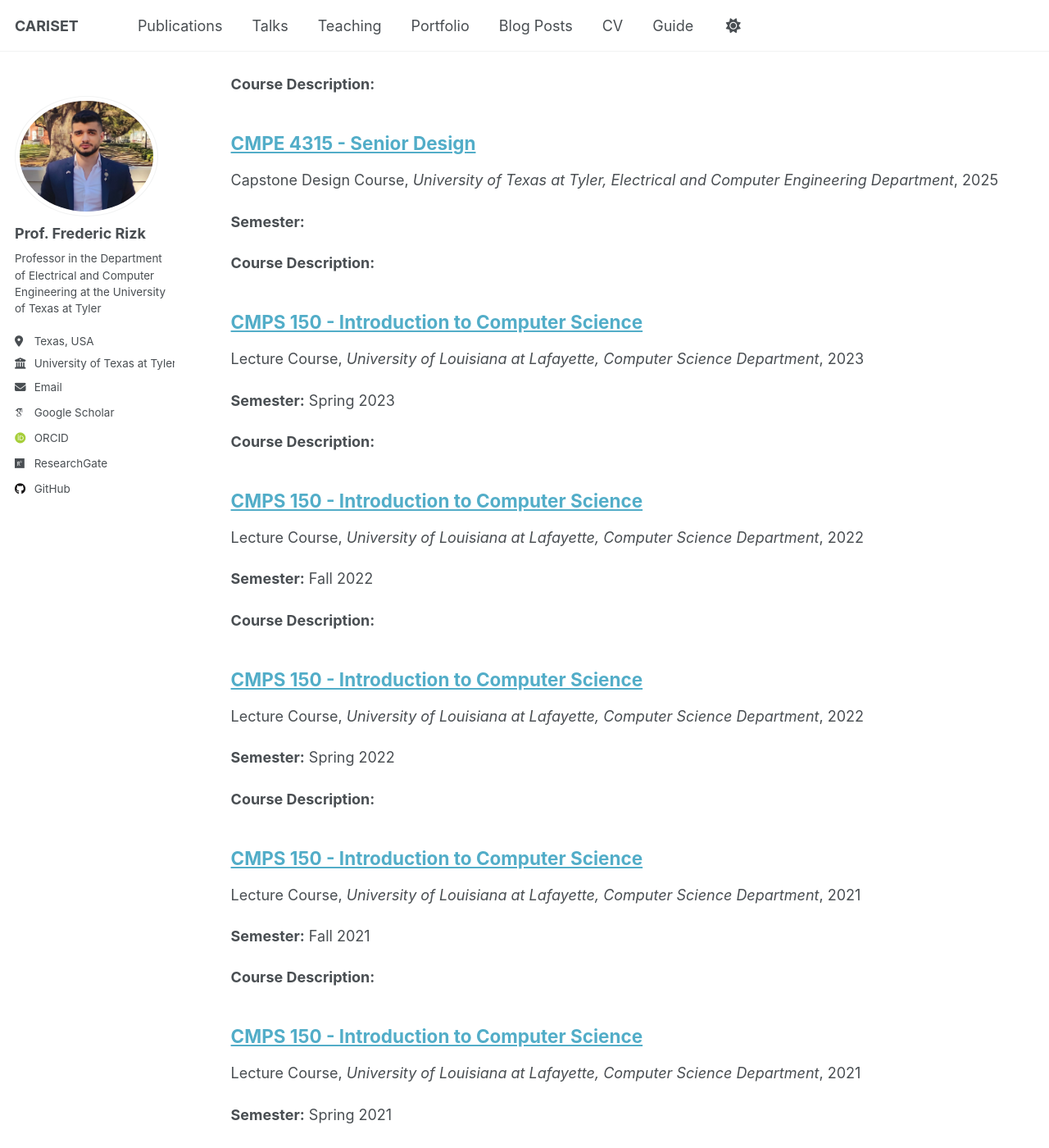
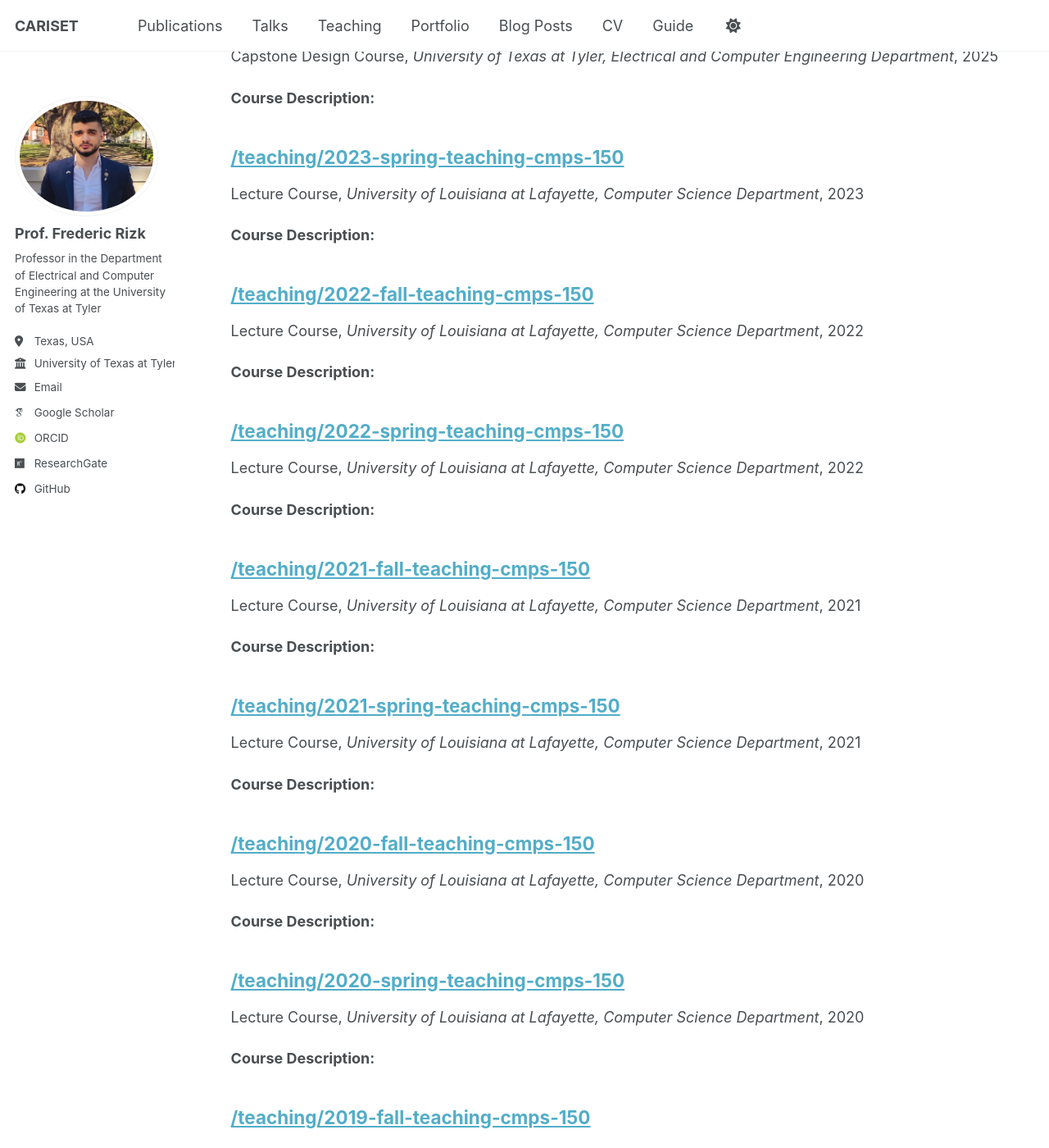
Before and after one commit to FredericRizk/CARISET.github.io, a Jekyll site: the page built from _pages/teaching.html, in a window 1280 px wide and 1400 px high, scrolled down 664 px. Shown: the whole window at 82% size. Built offline with Jekyll 4.4.1, drawn with Linux system fonts in a browser that asks for light colours; some web fonts are replaced; a script that is not in the unit is left out; some of the changed text lies outside the part shown.

Commit message:
Update archive-single.html

```diff
--- a/_includes/archive-single.html
+++ b/_includes/archive-single.html
@@ -6,86 +6,88 @@
   {% assign teaser = site.teaser %}
 {% endif %}
 
-{% if post.id %}
-  {% assign title = post.title | markdownify | remove: "<p>" | remove: "</p>" %}
-{% else %}
-  {% assign title = post.title %}
-{% endif %}
+{% assign title = post.id
+  | default: post.title
+  | markdownify
+  | remove: "<p>"
+  | remove: "</p>" %}
 
 <div class="{{ include.type | default: "list" }}__item">
   <article class="archive__item" itemscope itemtype="http://schema.org/CreativeWork">
+
     {% if include.type == "grid" and teaser %}
       <div class="archive__item-teaser">
-        <img src=
-          {% if teaser contains "://" %}
-            "{{ teaser }}"
-          {% else %}
-            "{{ teaser | prepend: "/images/" | prepend: base_path }}"
-          {% endif %}
-          alt="">
+        <img src="{% if teaser contains '://' %}{{ teaser }}{% else %}{{ teaser | prepend: '/images/' | prepend: base_path }}{% endif %}" alt="">
       </div>
     {% endif %}
 
     <h2 class="archive__item-title" itemprop="headline">
       {% if post.link %}
         <a href="{{ post.link }}">{{ title }}</a>
-        <a href="{{ base_path }}{{ post.url }}" rel="permalink"><i class="fa fa-link" aria-hidden="true" title="permalink"></i><span class="sr-only">Permalink</span></a>
+        <a href="{{ base_path }}{{ post.url }}" rel="permalink">
+          <i class="fa fa-link" aria-hidden="true" title="permalink"></i>
+          <span class="sr-only">Permalink</span>
+        </a>
       {% else %}
         <a href="{{ base_path }}{{ post.url }}" rel="permalink">{{ title }}</a>
       {% endif %}
     </h2>
 
     {% if post.read_time %}
-      <p class="page__meta"><i class="fa fa-clock" aria-hidden="true"></i> {% include read-time.html %}</p>
+      <p class="page__meta">
+        <i class="fa fa-clock" aria-hidden="true"></i> {% include read-time.html %}
+      </p>
     {% endif %}
 
     {% if post.collection == 'teaching' %}
-      <p> {{ post.type }}, <i>{{ post.venue }}</i>, {{ post.date | default: "1900-01-01" | date: "%Y" }} </p>
-      <!-- Display Semester and Year -->
-      <p><strong>Semester:</strong> {{ post.semester }} {{ post.year }}</p>
+      <p>
+        {{ post.type }},
+        <i>{{ post.venue }}</i>,
+        {{ post.date | default: "1900-01-01" | date: "%Y" }}
+      </p>
     {% elsif post.collection == 'publications' %}
-      <p>Published in <i>{{ post.venue }}</i>, {{ post.date | default: "1900-01-01" | date: "%Y" }} </p>
+      <p>
+        Published in <i>{{ post.venue }}</i>,
+        {{ post.date | default: "1900-01-01" | date: "%Y" }}
+      </p>
     {% elsif post.date %}
-     <p class="page__date"><strong><i class="fa fa-fw fa-calendar" aria-hidden="true"></i> {{ site.data.ui-text[site.locale].date_label | default: "Published:" }}</strong> <time datetime="{{ post.date | default: "1900-01-01" | date_to_xmlschema }}">{{ post.date | default: "1900-01-01" | date: "%B %d, %Y" }}</time></p>
+      <p class="page__date">
+        <strong>
+          <i class="fa fa-fw fa-calendar" aria-hidden="true"></i>
+          {{ site.data.ui-text[site.locale].date_label | default: "Published:" }}
+        </strong>
+        <time datetime="{{ post.date | date_to_xmlschema }}">
+          {{ post.date | date: "%B %d, %Y" }}
+        </time>
+      </p>
     {% endif %}
 
-    <!-- Only show the course description if on the individual course page -->
-    {% if page.url == post.url %}
-      <div class="archive__item-description">
-        <p>{{ post.content | markdownify }}</p>
-      </div>
-    {% else %}
-      <!-- On the main teaching page, we only show the excerpt (brief description) -->
-      {% if post.excerpt %}
-        <p class="archive__item-excerpt" itemprop="description">{{ post.excerpt | markdownify }}</p>
+    {% if post.excerpt %}
+      {% if site.read_more == 'enabled' %}
+        <p class="archive__item-excerpt" itemprop="description">
+          {{ post.excerpt | markdownify | remove: '<p>' | remove: '</p>' }}
+          <strong><a href="{{ base_path }}{{ post.url }}">Read more</a></strong>
+        </p>
+      {% else %}
+        <p class="archive__item-excerpt" itemprop="description">
+          {{ post.excerpt | markdownify }}
+        </p>
       {% endif %}
     {% endif %}
 
-    {% if post.citation and post.paperurl and post.slidesurl and post.bibtexurl %}
-      <p>Recommended citation: {{ post.citation }}<br /><a href="{{ post.paperurl }}">Download Paper</a> | <a href="{{ post.slidesurl }}">Download Slides</a> | <a href="{{ post.bibtexurl }}">Download Bibtex</a></p>
-    {% elsif post.citation and post.paperurl and post.slidesurl %}
-      <p>Recommended citation: {{ post.citation }}<br /><a href="{{ post.paperurl }}">Download Paper</a> | <a href="{{ post.slidesurl }}">Download Slides</a></p>
-    {% elsif post.citation and post.paperurl and post.bibtexurl %}
-      <p>Recommended citation: {{ post.citation }}<br /><a href="{{ post.paperurl }}">Download Paper</a> | <a href="{{ post.bibtexurl }}">Download Bibtex</a></p>
-    {% elsif post.citation and post.paperurl %}
-      <p>Recommended citation: {{ post.citation }}<br /><a href="{{ post.paperurl }}">Download Paper</a></p>
-    {% elsif post.citation and post.slidesurl and post.bibtexurl %}
-      <p>Recommended citation: {{ post.citation }}<br /><a href="{{ post.slidesurl }}">Download Slides</a> | <a href="{{ post.bibtexurl}}">Download Bibtex</a></p>
-    {% elsif post.citation and post.slidesurl %}
-      <p>Recommended citation: {{ post.citation }}<br /><a href="{{ post.slidesurl }}">Download Slides</a></p>
-    {% elsif post.citation and post.bibtexurl %}
-      <p>Recommended citation: {{ post.citation }}<br /><a href="{{ post.bibtexurl }}">Download Bibtex</a></p>
-    {% elsif post.citation %}
+    {% if post.citation %}
       <p>Recommended citation: {{ post.citation }}</p>
-    {% elsif post.paperurl and post.bibtexurl %}
-      <p><a href=" {{ post.paperurl }} ">Download Paper</a> | <a href="{{ post.bibtexurl }}">Download Bibtex</a></p>
-    {% elsif post.paperurl %}
-      <p><a href=" {{ post.paperurl }} ">Download Paper</a></p>
-    {% elsif post.slidesurl and post.bibtexurl %}
-      <p><a href="{{ post.slidesurl }}">Download Slides</a> | <a href="{{ post.bibtexurl }}">Download Bibtex</a></p>
-    {% elsif post.slidesurl %}
+    {% endif %}
+
+    {% if post.paperurl %}
+      <p><a href="{{ post.paperurl }}">Download Paper</a></p>
+    {% endif %}
+
+    {% if post.slidesurl %}
       <p><a href="{{ post.slidesurl }}">Download Slides</a></p>
-    {% elsif post.bibtexurl %}
+    {% endif %}
+
+    {% if post.bibtexurl %}
       <p><a href="{{ post.bibtexurl }}">Download Bibtex</a></p>
     {% endif %}
 
```
